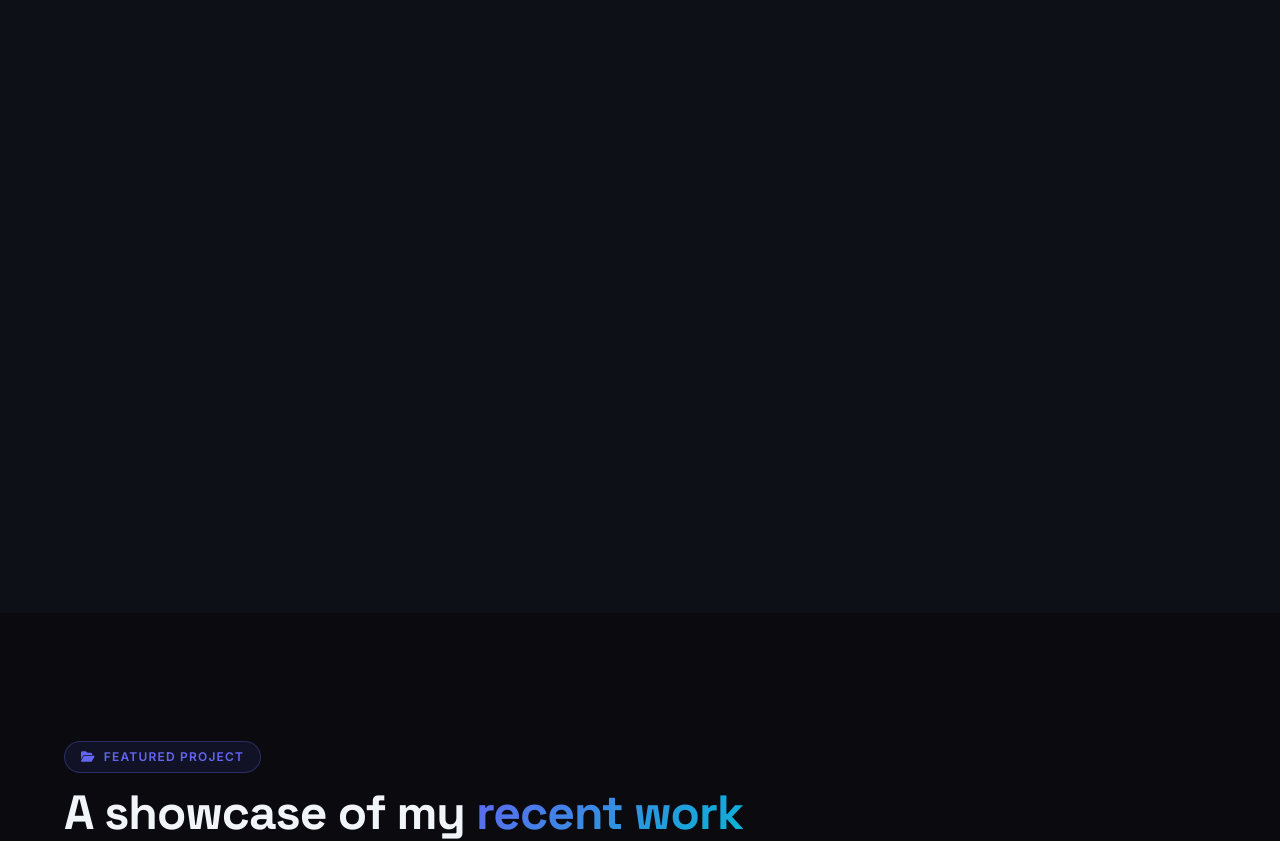
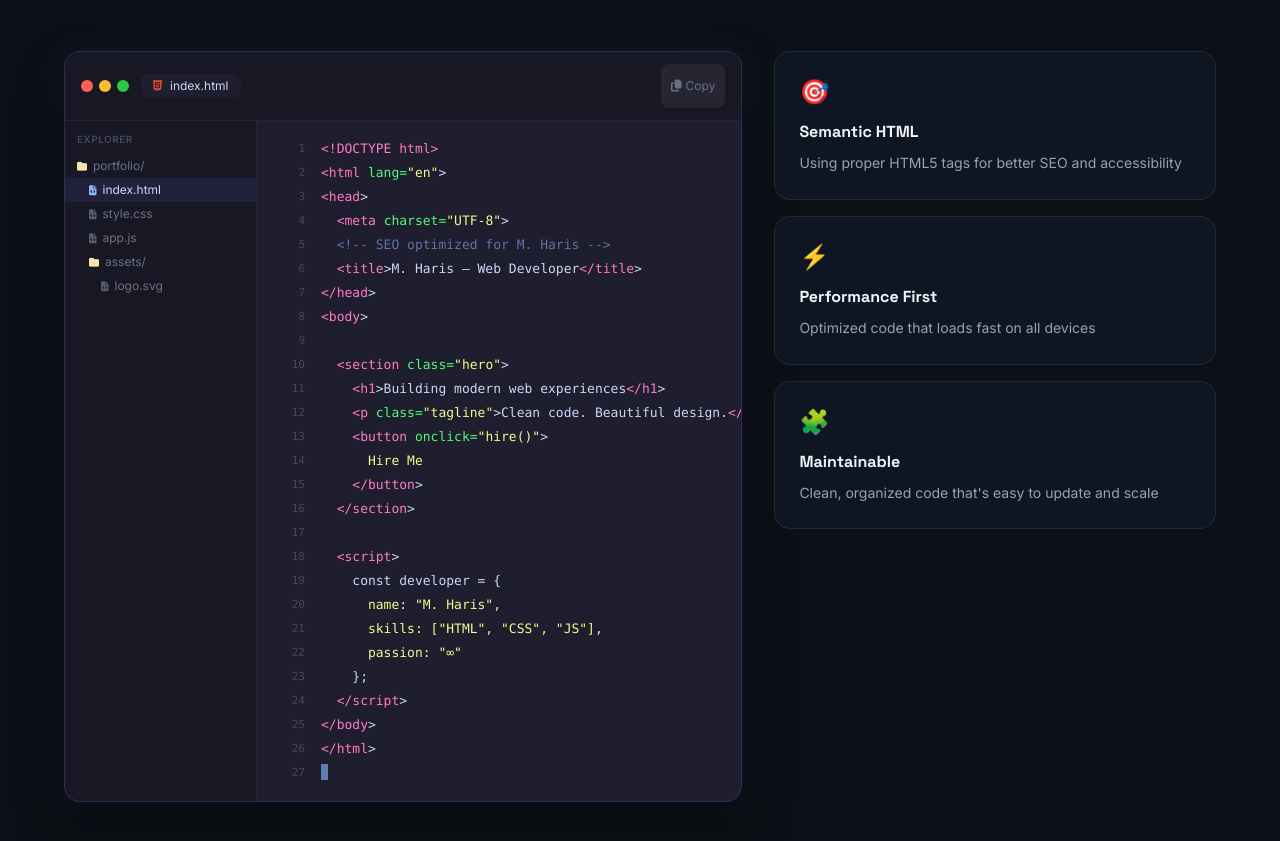
Before and after one commit to harisprocoder/haris-portfolio-proV1, a React (Vite) app: page / in a window 1280 px wide. Shown: the part 4661-5502 px from the top of the page. Built offline with nearby package versions, Linux system fonts and the light colour scheme.

Commit message:
Freebuff: Fix the empty "Clean, modern code quality" section on my...

```diff
--- a/src/components/portfolio/CodeShowcase.tsx
+++ b/src/components/portfolio/CodeShowcase.tsx
@@ -1,113 +1,137 @@
-import { useState, useCallback } from "react";
+import { useState, useCallback, useEffect, useRef } from "react";
 
-const snippets = [
+const codeLines = [
+  { text: '<!DOCTYPE html>', type: "tag" },
+  { text: '<html lang="en">', type: "tag" },
+  { text: "<head>", type: "tag" },
+  { text: '  <meta charset="UTF-8">', type: "tag" },
+  { text: "  <!-- SEO optimized for M. Haris -->", type: "comment" },
+  { text: "  <title>M. Haris — Web Developer</title>", type: "tag" },
+  { text: "</head>", type: "tag" },
+  { text: "<body>", type: "tag" },
+  { text: "", type: "blank" },
+  { text: '  <section class="hero">', type: "tag" },
+  { text: "    <h1>Building modern web experiences</h1>", type: "tag" },
+  { text: '    <p class="tagline">Clean code. Beautiful design.</p>', type: "tag" },
+  { text: '    <button onclick="hire()">', type: "tag" },
+  { text: "      Hire Me", type: "string" },
+  { text: "    </button>", type: "tag" },
+  { text: "  </section>", type: "tag" },
+  { text: "", type: "blank" },
+  { text: "  <script>", type: "tag" },
+  { text: "    const developer = {", type: "keyword" },
+  { text: '      name: "M. Haris",', type: "string" },
+  { text: '      skills: ["HTML", "CSS", "JS"],', type: "string" },
+  { text: '      passion: "∞"', type: "string" },
+  { text: "    };", type: "keyword" },
+  { text: "  </script>", type: "tag" },
+  { text: "</body>", type: "tag" },
+  { text: "</html>", type: "tag" },
+];
+
+const syntaxColors: Record<string, string> = {
+  tag: "#ff79c6",
+  attribute: "#50fa7b",
+  string: "#f1fa8c",
+  comment: "#6272a4",
+  keyword: "#bd93f9",
+  blank: "transparent",
+};
+
+const features = [
   {
-    lang: "HTML",
-    title: "Semantic Structure",
-    code: `<section class="hero" aria-label="Hero">
-  <nav aria-label="Main navigation">
-    <a href="/" class="logo">MH</a>
-  </nav>
-  <h1 class="gradient-text">
-    M. Haris
-  </h1>
-  <p>Crafting modern web experiences</p>
-  <div class="stats">
-    <span>35+ Projects</span>
-    <span>25+ Clients</span>
-  </div>
-</section>`,
-    color: "#e34f26",
+    icon: "🎯",
+    title: "Semantic HTML",
+    desc: "Using proper HTML5 tags for better SEO and accessibility",
   },
   {
-    lang: "CSS",
-    title: "Glass Morphism",
-    code: `.glass-card {
-  background: rgba(17, 24, 39, 0.8);
-  backdrop-filter: blur(10px);
-  border: 1px solid rgba(255, 255, 255, 0.08);
-  border-radius: 16px;
-  box-shadow: 0 25px 50px -12px
-    rgba(0, 0, 0, 0.5);
-}
-
-.gradient-text {
-  background: linear-gradient(
-    135deg, #6366f1, #06b6d4
-  );
-  -webkit-background-clip: text;
-  -webkit-text-fill-color: transparent;
-}`,
-    color: "#1572b6",
+    icon: "⚡",
+    title: "Performance First",
+    desc: "Optimized code that loads fast on all devices",
   },
   {
-    lang: "JavaScript",
-    title: "Scroll Animation",
-    code: `const observer = new IntersectionObserver(
-  (entries) => {
-    entries.forEach((entry) => {
-      if (entry.isIntersecting) {
-        entry.target.classList.add("visible");
-        // Trigger staggered child animations
-        entry.target
-          .querySelectorAll(".stagger")
-          .forEach((el, i) => {
-            el.style.transitionDelay =
-              \`\${i * 0.1}s\`;
-          });
-      }
-    });
-  },
-  { threshold: 0.1 }
-);
-
-document.querySelectorAll(".reveal")
-  .forEach(el => observer.observe(el));`,
-    color: "#f7df1e",
-  },
-  {
-    lang: "React",
-    title: "Custom Hook",
-    code: `function useCountUp(target, duration = 2000) {
-  const [count, setCount] = useState(0);
-  const [visible, setVisible] = useState(false);
-
-  useEffect(() => {
-    if (!visible) return;
-    const start = performance.now();
-    const ease = (t) =>
-      t === 1 ? 1 : 1 - Math.pow(2, -10 * t);
-
-    function tick(now) {
-      const progress = Math.min(
-        (now - start) / duration, 1
-      );
-      setCount(Math.round(ease(progress) * target));
-      if (progress < 1) requestAnimationFrame(tick);
-    }
-    requestAnimationFrame(tick);
-  }, [visible, target, duration]);
-
-  return { count, setVisible };
-}`,
-    color: "#61dafb",
+    icon: "🧩",
+    title: "Maintainable",
+    desc: "Clean, organized code that's easy to update and scale",
   },
 ];
 
+const fileTree = [
+  { name: "portfolio/", indent: 0, isDir: true },
+  { name: "index.html", indent: 1, isDir: false, active: true },
+  { name: "style.css", indent: 1, isDir: false },
+  { name: "app.js", indent: 1, isDir: false },
+  { name: "assets/", indent: 1, isDir: true },
+  { name: "logo.svg", indent: 2, isDir: false },
+];
+
 export default function CodeShowcase() {
-  const [activeTab, setActiveTab] = useState(0);
+  const [visibleLines, setVisibleLines] = useState(0);
   const [copied, setCopied] = useState(false);
+  const [inView, setInView] = useState(false);
+  const sectionRef = useRef<HTMLElement>(null);
+  const startedRef = useRef(false);
+
+  // IntersectionObserver to trigger typing animation
+  useEffect(() => {
+    const section = sectionRef.current;
+    if (!section) return;
+    const observer = new IntersectionObserver(
+      (entries) => {
+        if (entries[0].isIntersecting && !startedRef.current) {
+          startedRef.current = true;
+          setInView(true);
+        }
+      },
+      { threshold: 0.2 },
+    );
+    observer.observe(section);
+    return () => observer.disconnect();
+  }, []);
+
+  // Typing animation — reveal lines one by one
+  useEffect(() => {
+    if (!inView || visibleLines >= codeLines.length) return;
+    const timeout = setTimeout(() => {
+      setVisibleLines((v) => v + 1);
+    }, codeLines[visibleLines].type === "blank" ? 30 : 50);
+    return () => clearTimeout(timeout);
+  }, [inView, visibleLines]);
+
+  const fullCode = codeLines.map((l) => l.text).join("\n");
 
   const copyCode = useCallback(() => {
-    navigator.clipboard.writeText(snippets[activeTab].code).then(() => {
+    navigator.clipboard.writeText(fullCode).then(() => {
       setCopied(true);
       setTimeout(() => setCopied(false), 2000);
     });
-  }, [activeTab]);
+  }, [fullCode]);
+
+  const highlightLine = (text: string, type: string) => {
+    if (type === "blank") return <span>&nbsp;</span>;
+    if (type === "comment") return <span style={{ color: syntaxColors.comment }}>{text}</span>;
+    if (type === "string") return <span style={{ color: syntaxColors.string }}>{text}</span>;
+
+    // Highlight tags with nested spans
+    return (
+      <span>
+        {text.split(/(<\/?[a-zA-Z][a-zA-Z0-9]*|class=|onclick=|lang=|charset=|href=|rel=|type=|"[^"]*")/g).map((part, i) => {
+          if (part.startsWith("<") || part.startsWith("</"))
+            return <span key={i} style={{ color: syntaxColors.tag }}>{part}</span>;
+          if (part.startsWith("class=") || part.startsWith("onclick=") || part.startsWith("lang=") || part.startsWith("charset=") || part.startsWith("href=") || part.startsWith("rel=") || part.startsWith("type="))
+            return <span key={i} style={{ color: syntaxColors.attribute }}>{part}</span>;
+          if (part.startsWith('"') && part.endsWith('"'))
+            return <span key={i} style={{ color: syntaxColors.string }}>{part}</span>;
+          return <span key={i}>{part}</span>;
+        })}
+      </span>
+    );
+  };
 
   return (
-    <section className="py-24 md:py-32" style={{ background: "#0d1117" }}>
+    <section ref={sectionRef} className="py-24 md:py-32" style={{ background: "#0d1117" }}>
       <div className="max-w-[1200px] mx-auto px-6">
+        {/* Heading */}
         <div>
           <span className="section-label">
             <i className="fas fa-code" aria-hidden="true" /> CODE SHOWCASE
@@ -123,57 +147,161 @@ export default function CodeShowcase() {
           </p>
         </div>
 
-        <div className="glass-card overflow-hidden scroll-reveal stagger-1">
-          {/* Tabs */}
+        {/* Main layout: Editor + Features */}
+        <div className="grid lg:grid-cols-5 gap-8">
+          {/* VS Code Editor Mockup */}
           <div
-            className="flex items-center border-b overflow-x-auto"
-            style={{ borderColor: "rgba(255,255,255,0.08)" }}
+            className="lg:col-span-3 rounded-2xl overflow-hidden"
+            style={{
+              background: "#1e1e2e",
+              border: "1px solid rgba(99,102,241,0.2)",
+              boxShadow: "0 25px 50px rgba(0,0,0,0.4), 0 0 40px rgba(99,102,241,0.08)",
+            }}
           >
-            {snippets.map((s, i) => (
-              <button
-                key={s.lang}
-                onClick={() => setActiveTab(i)}
-                className={`px-5 py-3 text-sm font-medium whitespace-nowrap transition-all ${
-                  activeTab === i
-                    ? "border-b-2"
-                    : ""
-                }`}
-                style={{
-                  color: activeTab === i ? s.color : "#475569",
-                  borderColor: activeTab === i ? s.color : "transparent",
-                }}
+            {/* Title bar */}
+            <div
+              className="flex items-center gap-3 px-4 py-3"
+              style={{ background: "#181825", borderBottom: "1px solid rgba(255,255,255,0.06)" }}
+            >
+              <div className="flex gap-1.5">
+                <div className="w-3 h-3 rounded-full bg-[#ff5f57]" />
+                <div className="w-3 h-3 rounded-full bg-[#febc2e]" />
+                <div className="w-3 h-3 rounded-full bg-[#28c840]" />
+              </div>
+              {/* File tab */}
+              <div
+                className="flex items-center gap-2 px-3 py-1 rounded-md text-xs"
+                style={{ background: "#1e1e2e", color: "#cdd6f4" }}
               >
-                {s.lang}
-              </button>
-            ))}
-            <div className="ml-auto px-4">
+                <i className="fab fa-html5" style={{ color: "#e34f26" }} aria-hidden="true" />
+                index.html
+              </div>
+              {/* Copy button */}
               <button
                 onClick={copyCode}
-                className="text-xs px-3 py-1.5 rounded-lg transition-all"
+                className="ml-auto text-xs px-2.5 py-1 rounded-md transition-all"
                 style={{
-                  background: copied
-                    ? "rgba(34,197,94,0.15)"
-                    : "rgba(255,255,255,0.06)",
-                  color: copied ? "#22c55e" : "#94a3b8",
+                  background: copied ? "rgba(34,197,94,0.15)" : "rgba(255,255,255,0.06)",
+                  color: copied ? "#22c55e" : "#6c7086",
                 }}
+                aria-label="Copy code"
               >
                 <i className={`fas ${copied ? "fa-check" : "fa-copy"} mr-1`} aria-hidden="true" />
                 {copied ? "Copied!" : "Copy"}
               </button>
             </div>
+
+            <div className="flex" style={{ minHeight: "440px" }}>
+              {/* File explorer sidebar */}
+              <div
+                className="hidden md:block w-48 shrink-0 text-xs py-3 overflow-y-auto"
+                style={{
+                  background: "#181825",
+                  borderRight: "1px solid rgba(255,255,255,0.06)",
+                  color: "#6c7086",
+                }}
+              >
+                <p className="px-3 mb-2 text-[10px] uppercase tracking-wider font-semibold" style={{ color: "#45475a" }}>
+                  Explorer
+                </p>
+                {fileTree.map((f) => (
+                  <div
+                    key={f.name}
+                    className="flex items-center gap-1.5 px-3 py-1"
+                    style={{
+                      paddingLeft: `${12 + f.indent * 12}px`,
+                      color: f.active ? "#cdd6f4" : undefined,
+                      background: f.active ? "rgba(99,102,241,0.1)" : undefined,
+                    }}
+                  >
+                    <i
+                      className={`${f.isDir ? "fas fa-folder" : "fas fa-file-code"} text-[10px]`}
+                      style={{ color: f.isDir ? "#f9e2af" : f.active ? "#89b4fa" : "#585b70" }}
+                      aria-hidden="true"
+                    />
+                    {f.name}
+                  </div>
+                ))}
+              </div>
+
+              {/* Code area */}
+              <div className="flex-1 overflow-x-auto">
+                <div className="p-4">
+                  {codeLines.map((line, i) => (
+                    <div
+                      key={i}
+                      className="flex items-start font-mono text-[13px] leading-6 transition-opacity duration-200"
+                      style={{
+                        opacity: i < visibleLines ? 1 : 0,
+                        color: "#cdd6f4",
+                      }}
+                    >
+                      {/* Line number */}
+                      <span
+                        className="w-8 text-right mr-4 shrink-0 select-none text-[11px]"
+                        style={{ color: "#45475a" }}
+                      >
+                        {i + 1}
+                      </span>
+                      {/* Code */}
+                      <span className="whitespace-pre">
+                        {highlightLine(line.text, line.type)}
+                      </span>
+                    </div>
+                  ))}
+
+                  {/* Blinking cursor at end */}
+                  {visibleLines >= codeLines.length && (
+                    <div className="flex items-start font-mono text-[13px] leading-6">
+                      <span className="w-8 text-right mr-4 shrink-0 select-none text-[11px]" style={{ color: "#45475a" }}>
+                        {codeLines.length + 1}
+                      </span>
+                      <span
+                        className="inline-block w-[7px] h-[16px] mt-[3px] animate-pulse"
+                        style={{ background: "#89b4fa" }}
+                      />
+                    </div>
+                  )}
+                </div>
+              </div>
+            </div>
           </div>
 
-          {/* Code */}
-          <div className="p-6 overflow-x-auto">
-            <p
-              className="text-xs font-semibold mb-3 uppercase tracking-wider"
-              style={{ color: snippets[activeTab].color }}
-            >
-              {snippets[activeTab].title}
-            </p>
-            <pre className="text-sm leading-relaxed" style={{ color: "#e2e8f0", fontFamily: "'Courier New', monospace" }}>
-              <code>{snippets[activeTab].code}</code>
-            </pre>
+          {/* Feature cards */}
+          <div className="lg:col-span-2 flex flex-col gap-4">
+            {features.map((f, i) => (
+              <div
+                key={f.title}
+                className="p-6 rounded-2xl transition-all duration-500 hover:scale-[1.02]"
+                style={{
+                  background: "rgba(17,24,39,0.8)",
+                  border: "1px solid rgba(255,255,255,0.08)",
+                  backdropFilter: "blur(10px)",
+                  opacity: inView ? 1 : 0,
+                  transform: inView ? "translateX(0)" : "translateX(30px)",
+                  transition: `opacity 0.6s ease ${0.3 + i * 0.2}s, transform 0.6s ease ${0.3 + i * 0.2}s`,
+                }}
+                onMouseEnter={(e) => {
+                  e.currentTarget.style.borderColor = "rgba(99,102,241,0.3)";
+                  e.currentTarget.style.boxShadow = "0 0 30px rgba(99,102,241,0.1)";
+                }}
+                onMouseLeave={(e) => {
+                  e.currentTarget.style.borderColor = "rgba(255,255,255,0.08)";
+                  e.currentTarget.style.boxShadow = "none";
+                }}
+              >
+                <div className="text-2xl mb-3" aria-hidden="true">{f.icon}</div>
+                <h3
+                  className="font-['Space_Grotesk'] font-bold text-base mb-2"
+                  style={{ color: "#f1f5f9" }}
+                >
+                  {f.title}
+                </h3>
+                <p className="text-sm leading-relaxed" style={{ color: "#94a3b8" }}>
+                  {f.desc}
+                </p>
+              </div>
+            ))}
           </div>
         </div>
       </div>
```
